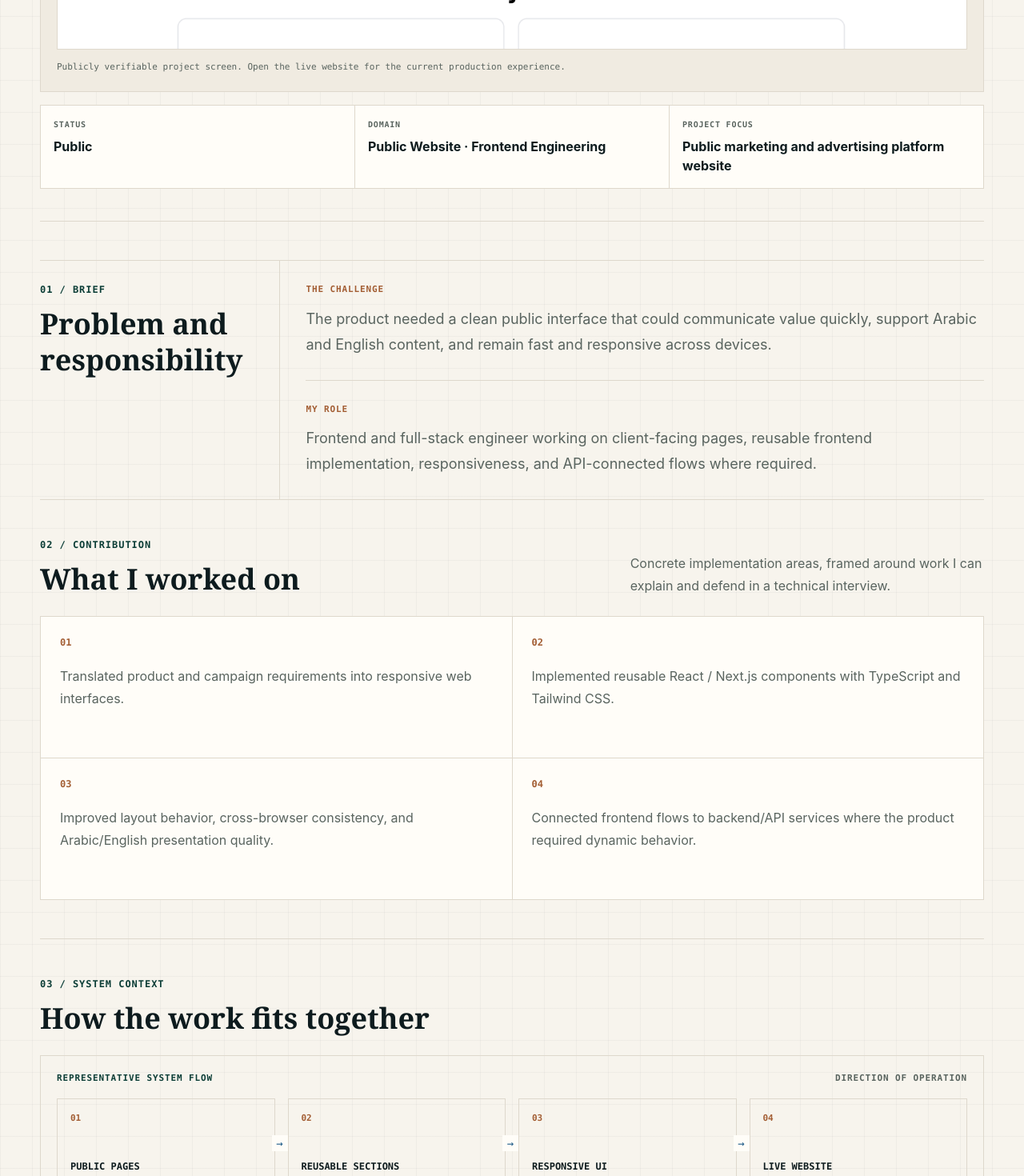
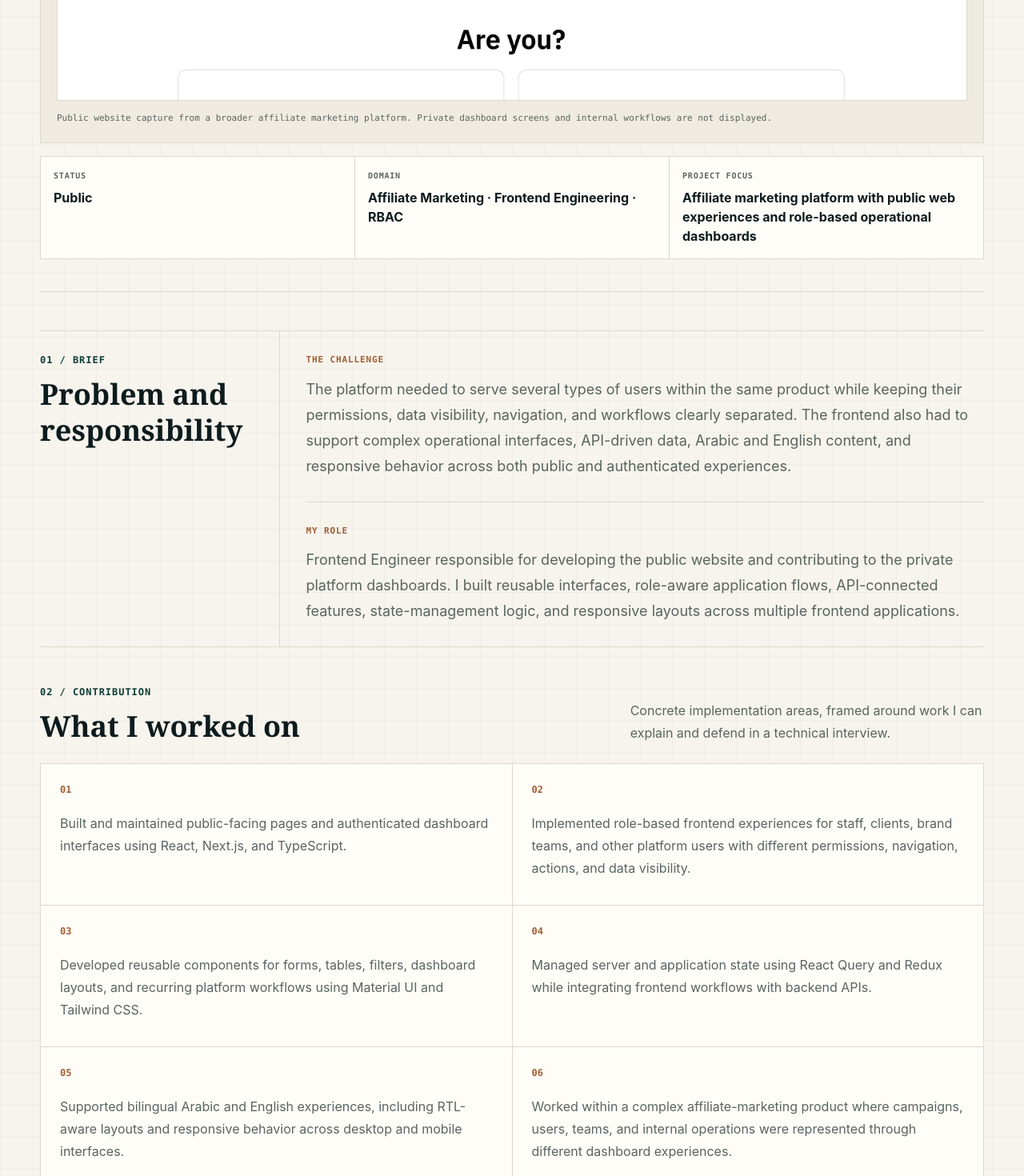
Before and after one commit to alsiddegmohmmed/alsiddegmohmmed.github.io, a Next.js app: page /projects/expand-amnads in a window 1280 px wide. Shown: the part 1100-2570 px from the top of the page at 80% size. Built offline with nearby package versions, Linux system fonts and the light colour scheme.

Commit message:
Responsiveness Improvements v2

```diff
--- a/app/data.ts
+++ b/app/data.ts
@@ -15,7 +15,7 @@ export type Project = {
   architecture: string[];
   impact: string[];
   stack: string[];
-  visual: "website" | "fuel" | "iot" | "hospital" | "cash";
+  visual: "website" | "fuel" | "iot" | "hospital" | "cash" | "affiliate";
 };
 
 export const contact = {
@@ -30,38 +30,56 @@ export const projects: Project[] = [
   {
     slug: "expand-amnads",
     title: "Expand / AmnAds",
-    subtitle: "Public marketing and advertising platform website",
+    subtitle:
+      "Affiliate marketing platform with public web experiences and role-based operational dashboards",
     order: "01",
     status: "Public",
-    category: "Public Website · Frontend Engineering",
+    category: "Affiliate Marketing · Frontend Engineering · RBAC",
     liveUrl: "https://tryexpand.com/",
     cardSummary:
-      "A bilingual, responsive public experience for a Saudi advertising platform, built with reusable Next.js components.",
+      "A frontend platform spanning a bilingual public website and private role-based dashboards for affiliate marketing operations.",
     summary:
-      "A public-facing website and platform experience for AmnAds / Expand, focused on bilingual presentation, responsive implementation, and polished frontend delivery.",
+      "An affiliate marketing platform combining a bilingual public website with private dashboards used by staff, clients, brand teams, and other platform users. The work involved building reusable frontend systems for multiple roles, workflows, and permission levels.",
     problem:
-      "The product needed a clean public interface that could communicate value quickly, support Arabic and English content, and remain fast and responsive across devices.",
+      "The platform needed to serve several types of users within the same product while keeping their permissions, data visibility, navigation, and workflows clearly separated. The frontend also had to support complex operational interfaces, API-driven data, Arabic and English content, and responsive behavior across both public and authenticated experiences.",
     role:
-      "Frontend and full-stack engineer working on client-facing pages, reusable frontend implementation, responsiveness, and API-connected flows where required.",
+      "Frontend Engineer responsible for developing the public website and contributing to the private platform dashboards. I built reusable interfaces, role-aware application flows, API-connected features, state-management logic, and responsive layouts across multiple frontend applications.",
     contribution: [
-      "Translated product and campaign requirements into responsive web interfaces.",
-      "Implemented reusable React / Next.js components with TypeScript and Tailwind CSS.",
-      "Improved layout behavior, cross-browser consistency, and Arabic/English presentation quality.",
-      "Connected frontend flows to backend/API services where the product required dynamic behavior."
+      "Built and maintained public-facing pages and authenticated dashboard interfaces using React, Next.js, and TypeScript.",
+      "Implemented role-based frontend experiences for staff, clients, brand teams, and other platform users with different permissions, navigation, actions, and data visibility.",
+      "Developed reusable components for forms, tables, filters, dashboard layouts, and recurring platform workflows using Material UI and Tailwind CSS.",
+      "Managed server and application state using React Query and Redux while integrating frontend workflows with backend APIs.",
+      "Supported bilingual Arabic and English experiences, including RTL-aware layouts and responsive behavior across desktop and mobile interfaces.",
+      "Worked within a complex affiliate-marketing product where campaigns, users, teams, and internal operations were represented through different dashboard experiences."
     ],
     architecture: [
-      "Public marketing layer for acquisition and product communication.",
-      "Reusable component structure for sections, content blocks, and responsive layouts.",
-      "RTL-aware interface foundations for Arabic-first usage.",
-      "Frontend integration points prepared for backend and platform workflows."
+      "Public layer: bilingual marketing pages communicating the platform, services, and value proposition.",
+      "Application layer: authenticated dashboards serving staff, clients, brand teams, and other platform roles.",
+      "Access layer: protected routes, role-based navigation, permission-aware actions, and restricted data visibility.",
+      "Interface layer: reusable forms, tables, filters, layouts, and shared components used across multiple product areas.",
+      "State layer: React Query for server-state synchronization and Redux for shared application state.",
+      "Integration layer: API-connected workflows handling platform data, user actions, and dashboard operations."
     ],
     impact: [
-      "Public, shareable proof of frontend execution quality.",
-      "Stronger client-facing presentation for a Saudi-market advertising product.",
-      "Demonstrates responsive delivery, visual discipline, and production-minded implementation."
+      "Delivered frontend work across both the public company presence and the private operational product.",
+      "Supported a multi-role platform rather than a single-purpose marketing website.",
+      "Demonstrates experience building permission-aware dashboards, reusable frontend architecture, and API-driven business workflows.",
+      "Shows the ability to work on complex commercial software while respecting confidentiality around private screens and proprietary operations."
     ],
-    stack: ["Next.js", "React", "TypeScript", "Tailwind CSS", "RTL / Arabic", "API Integration"],
-    visual: "website"
+    stack: [
+      "React",
+      "Next.js",
+      "TypeScript",
+      "Material UI",
+      "Tailwind CSS",
+      "React Query",
+      "Redux",
+      "React Hooks",
+      "REST APIs",
+      "Role-Based Access",
+      "RTL / Arabic"
+    ],
+visual: "affiliate"
   },
   {
     slug: "primus-website",
@@ -274,15 +292,15 @@ export const timeline = [
   },
   {
     period: "Jan 2025 — Jun 2025",
-    company: "Inseejam",
-    role: "Full Stack Engineer",
+    company: "Insejam",
+    role: "Frontend Engineer",
     location: "Riyadh, Saudi Arabia",
     text: "Contributed to IoT operations software for distributed physical assets, telemetry, scheduling, and real-time branch visibility."
   },
   {
     period: "Nov 2024 — Jun 2025",
     company: "AmnAds / Expand",
-    role: "Full Stack Engineer",
+    role: "Frontend Engineer",
     location: "Riyadh, Saudi Arabia · Remote",
     text: "Delivered responsive landing pages and dashboard interfaces using React, Next.js, TypeScript, Tailwind CSS, and Arabic/RTL-aware implementation."
   },
@@ -296,7 +314,7 @@ export const timeline = [
   {
     period: "2021 — 2024",
     company: "Freelance & Contract Projects",
-    role: "Web Developer",
+    role: "Software Developer",
     location: "Saudi Arabia · Sudan · Remote",
     text: "Delivered websites and client-facing applications for companies across Saudi Arabia, Sudan, Qatar, and remote engagements."
   }
--- a/app/data/clients.ts
+++ b/app/data/clients.ts
@@ -21,8 +21,8 @@ export type ClientLogo = {
       src: "/assets/clients/dataline.png"
     },
     {
-      name: "Inseejam",
-      src: "/assets/clients/inseejam.png"
+      name: "Insejam",
+      src: "/assets/clients/insejam.png"
     },
     {
       name: "Primus Trading & Investment",
--- a/components/hero/Hero.tsx
+++ b/components/hero/Hero.tsx
@@ -16,7 +16,7 @@ export function Hero() {
 
         <h1
           id="hero-title"
-          className="max-w-[590px] font-display text-[clamp(56px,3.33vw,64px)] font-semibold leading-[0.98] tracking-[-0.04em] text-ink"
+          className="max-w-[590px] font-display text-[clamp(2.75rem,14vw,3.5rem)] font-semibold leading-[0.98] tracking-[-0.035em] text-ink md:text-[clamp(56px,3.33vw,64px)] md:tracking-[-0.04em]"
         >
           <span className="block">I’m Siddeg Omer,</span>
           <span className="block">a full-stack</span>
--- a/components/layout/SideIndex.tsx
+++ b/components/layout/SideIndex.tsx
@@ -86,7 +86,7 @@ export function SideIndex() {
       aria-label="Casebook section index"
     >
       <span className="mb-9 block w-36 border-b border-line pb-5 font-mono text-xs font-extrabold uppercase tracking-[0.08em]">
-        Atlas Index
+         Index
       </span>
 
       <nav className="grid gap-7" aria-label="Homepage sections">
--- a/components/projects/CaseStudyFlow.tsx
+++ b/components/projects/CaseStudyFlow.tsx
@@ -1,11 +1,61 @@
 import type { Project } from "@/app/data";
 
 const flowNodes: Record<Project["visual"], readonly string[]> = {
-  website: ["Public pages", "Reusable sections", "Responsive UI", "Live website"],
-  fuel: ["Field devices", "Ingestion", "Reconciliation", "Reports"],
-  iot: ["Sites / branches", "Edge devices", "ThingsBoard", "APIs / streams", "Operations UI"],
-  hospital: ["Registration", "Clinical queue", "Lab / pharmacy", "Billing", "Admin / reports"],
-  cash: ["POS / CDM", "Edge gateway", "Local buffer", "Cloud events", "Live dashboard"]
+  website: [
+    "Public pages",
+    "Reusable sections",
+    "Responsive UI",
+    "Live website"
+  ],
+  affiliate: [
+    "Public website",
+    "Authentication",
+    "Role-based access",
+    "Operational dashboards",
+    "API-driven workflows"
+  ],
+  fuel: [
+    "Field devices",
+    "Ingestion",
+    "Reconciliation",
+    "Reports"
+  ],
+  iot: [
+    "Sites / branches",
+    "Edge devices",
+    "ThingsBoard",
+    "APIs / streams",
+    "Operations UI"
+  ],
+  hospital: [
+    "Registration",
+    "Clinical queue",
+    "Lab / pharmacy",
+    "Billing",
+    "Admin / reports"
+  ],
+  cash: [
+    "POS / CDM",
+    "Edge gateway",
+    "Local buffer",
+    "Cloud events",
+    "Live dashboard"
+  ]
+};
+
+const flowDescriptions: Record<Project["visual"], string> = {
+  website:
+    "Simplified to show how the public-facing implementation moves from content structure to production delivery.",
+  affiliate:
+    "Simplified to show how the public website connects to authenticated, role-based platform experiences without exposing private product screens.",
+  fuel:
+    "Generalized to communicate system context without exposing client-sensitive implementation details.",
+  iot:
+    "Generalized to communicate system context without exposing client-sensitive implementation details.",
+  hospital:
+    "Generalized to communicate system context without exposing client-sensitive implementation details.",
+  cash:
+    "Generalized to communicate system context without exposing client-sensitive implementation details."
 };
 
 export function CaseStudyFlow({ project }: { project: Project }) {
@@ -48,10 +98,8 @@ export function CaseStudyFlow({ project }: { project: Project }) {
       </ol>
 
       <p className="mb-0 mt-4 border-t border-line pt-3 font-mono text-[11px] leading-5 text-muted">
-        {project.status === "Confidential"
-          ? "Generalized to communicate system context without exposing client-sensitive implementation details."
-          : "Simplified to show how the public-facing implementation moves from content structure to production delivery."}
-      </p>
+  {flowDescriptions[project.visual]}
+</p>
     </figure>
   );
 }
--- a/components/projects/CaseStudyPage.tsx
+++ b/components/projects/CaseStudyPage.tsx
@@ -41,7 +41,7 @@ export function CaseStudyPage({ project, previous, next }: CaseStudyPageProps) {
             {project.order} / {isConfidential ? "Confidential system" : "Public project"}
           </p>
 
-          <h1 className="max-w-[980px] font-display text-[clamp(3.25rem,7vw,6.8rem)] font-semibold leading-[0.9] tracking-[-0.04em] text-ink">
+          <h1 className="max-w-[980px] font-display text-[clamp(2.6rem,13vw,3.25rem)] font-semibold leading-[0.94] tracking-[-0.035em] text-ink md:text-[clamp(3.25rem,7vw,6.8rem)] md:leading-[0.9] md:tracking-[-0.04em]">
             {project.title}
           </h1>
 
--- a/components/projects/ProjectDiagram.tsx
+++ b/components/projects/ProjectDiagram.tsx
@@ -5,6 +5,15 @@ const diagramCopy: Record<Project["visual"], { title: string; nodes: string[] }>
   website: {
     title: "Public website structure",
     nodes: ["Public pages", "Reusable sections", "Responsive UI", "Live website"]
+  },
+  affiliate: {
+    title: "Affiliate platform structure",
+    nodes: [
+      "Public website",
+      "Authentication",
+      "Role-based dashboards",
+      "Platform workflows"
+    ]
   },
   fuel: {
     title: "Confidential system visual",
@@ -80,33 +89,51 @@ export function ProjectDiagram({
 
 const systemImage = projectImages[project.visual] ?? null;
 
-  if (project.visual === "website" && websiteImage) {
+if (websiteImage) {
   return (
-      <figure className={`${featured ? "m-0 p-4 md:p-5" : "my-4 p-3"} overflow-hidden border border-line bg-surface-muted`}>
+    <figure
+      className={`${
+        featured ? "m-0 p-4 md:p-5" : "my-4 p-3"
+      } overflow-hidden border border-line bg-surface-muted`}
+    >
       <figcaption className="mb-3 flex flex-wrap items-center justify-between gap-2 font-mono text-[11px] font-extrabold uppercase tracking-[0.05em] text-green">
-          <span>{featured ? "Figure 01 — Public project evidence" : copy.title}</span>
-          {featured ? <span className="text-muted">Live website capture</span> : null}
+        <span>
+          {featured ? "Figure 01 — Public project evidence" : copy.title}
+        </span>
+
+        {featured ? (
+          <span className="text-muted">Live website capture</span>
+        ) : null}
       </figcaption>
 
-        <div className={`relative overflow-hidden border border-line bg-surface ${featured ? "aspect-[16/9]" : "aspect-[16/10]"}`}>
+      <div
+        className={`relative overflow-hidden border border-line bg-surface ${
+          featured ? "aspect-[16/9]" : "aspect-[16/10]"
+        }`}
+      >
         <Image
           src={websiteImage.src}
           alt={websiteImage.alt}
           fill
           className="object-cover object-top transition duration-200 group-hover:scale-[1.015] group-focus-within:scale-[1.015]"
-            sizes={featured ? "(min-width: 1280px) 1120px, 94vw" : "(min-width: 1280px) 31vw, (min-width: 768px) 46vw, 100vw"}
+          sizes={
+            featured
+              ? "(min-width: 1280px) 1120px, 94vw"
+              : "(min-width: 1280px) 31vw, (min-width: 768px) 46vw, 100vw"
+          }
         />
       </div>
 
       {featured ? (
         <p className="mb-0 mt-3 font-mono text-[11px] leading-5 text-muted">
-            Publicly verifiable project screen. Open the live website for the current production experience.
+          {project.visual === "affiliate"
+            ? "Public website capture from a broader affiliate marketing platform. Private dashboard screens and internal workflows are not displayed."
+            : "Publicly verifiable project screen. Open the live website for the current production experience."}
         </p>
       ) : null}
     </figure>
   );
 }
-
   if (systemImage) {
     return (
       <figure className={`${featured ? "m-0 p-4 md:p-5" : "my-4 p-3"} overflow-hidden border border-line bg-surface-muted`}>
--- a/components/projects/fuel-custody/shared.tsx
+++ b/components/projects/fuel-custody/shared.tsx
@@ -28,7 +28,7 @@ export function Tag({ children }: { children: ReactNode }) {
 
 export function DiagramShell({ label, title, caption, children, className = "" }: DiagramShellProps) {
   return (
-    <figure className={`relative border border-line bg-surface/85 p-4 md:p-5 ${className}`}>
+    <figure className={`relative m-0 min-w-0 border border-line bg-surface/85 p-4 md:p-5 ${className}`}>
       <figcaption className="mb-4 font-mono text-[11px] font-extrabold uppercase tracking-[0.08em] text-green">
         {label} — {title}
       </figcaption>
```
Also changed, not shown: app/page.tsx (+18 -5 lines), components/projects/FuelCustodyCaseStudy.tsx (+7 -6 lines). Lines whose indentation alone changed are shown as unchanged.
